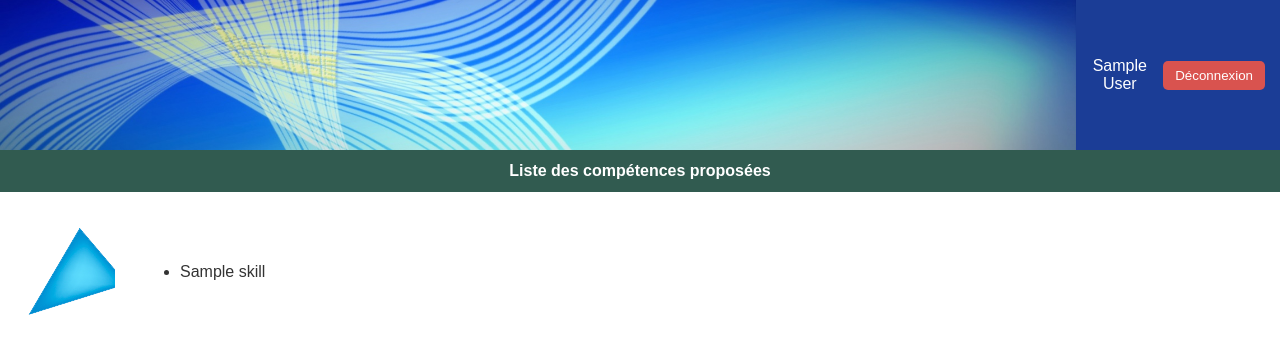
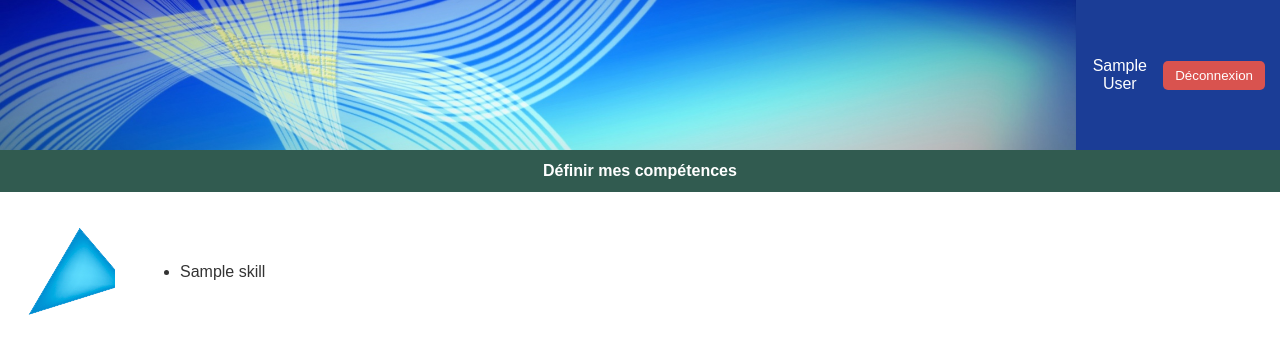
Before and after one commit to severinehmfms/evaldjango, a Django app: page /entraide/ in a window 1280 px wide. Shown: the top 354 px of the page. Run offline with Django 5.2, Linux system fonts and the light colour scheme; a user stored in the database is signed in; tables that the repository leaves empty hold one stand-in row (values such as "Sample post").

Commit message:
ajout d'un filtre affichage suivant utilisateur connecté ou non

```diff
--- a/biaudentraide/templates/base.html
+++ b/biaudentraide/templates/base.html
@@ -26,8 +26,11 @@
 
             <nav>
                 {% block menu %}
-                    <a href="{% url 'entraide:index' %}">Liste des compétences proposées</a>
-
+                    {% if user.is_authenticated %}
+                         <a href="{% url 'entraide:majskills' %}">Définir mes compétences</a>
+                    {% else %}
+                        <a href="{% url 'entraide:index' %}">Liste des compétences proposées</a>
+                    {% endif %}
                 {% endblock %}
             </nav>
 
```
